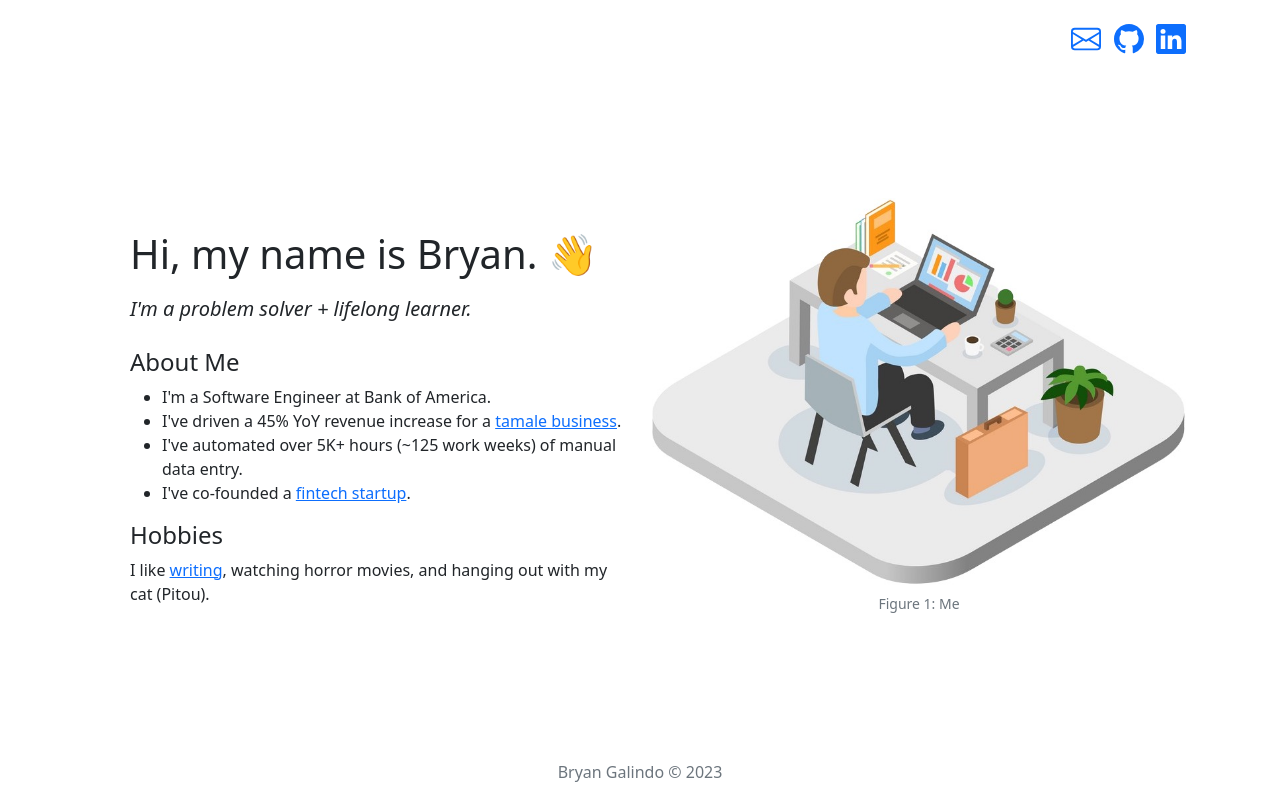
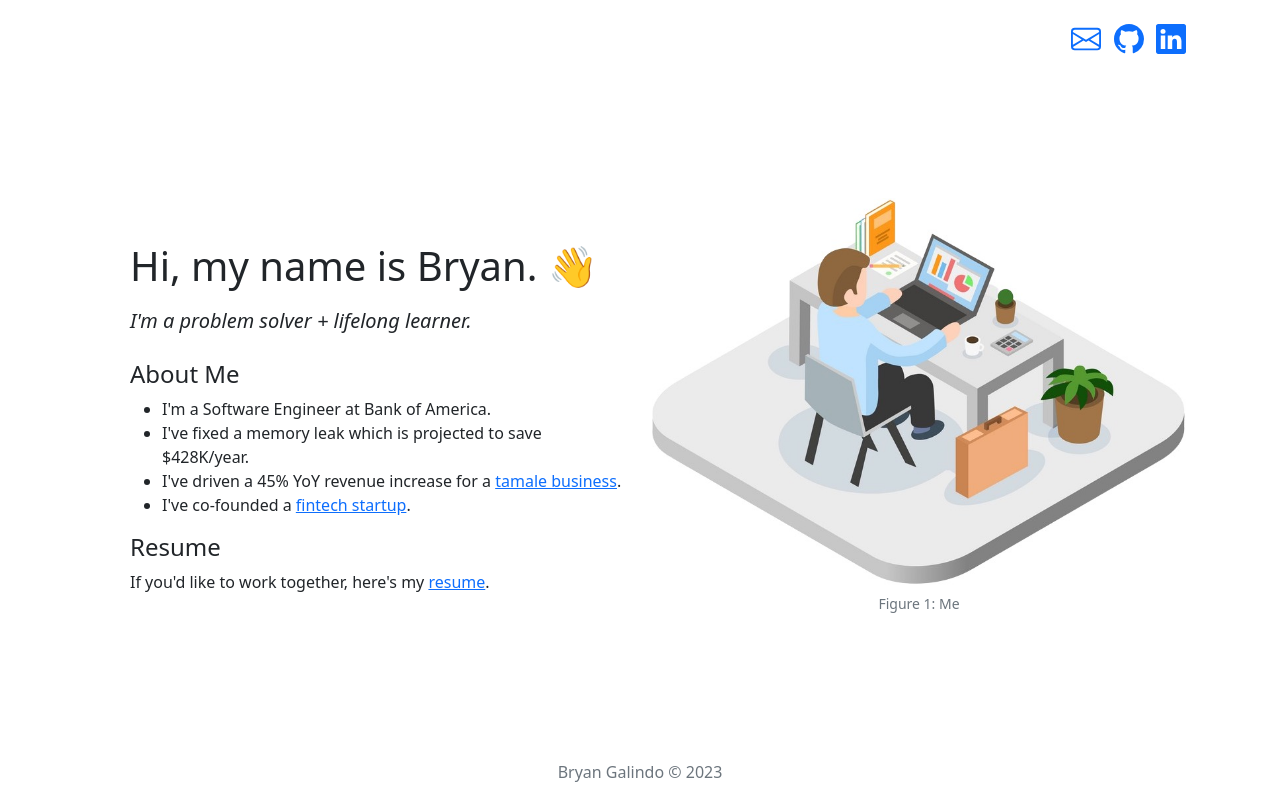
Before and after one commit to bryangalindo/bryan_galindo, a Flask app: page / in a window 1280 px wide. Run offline with Flask 2, Linux system fonts and the light colour scheme; some libraries are stand-ins or nearby versions.

Commit message:
update about me and add resume link

```diff
--- a/webapp/templates/home.html
+++ b/webapp/templates/home.html
@@ -79,14 +79,14 @@
                     <h4>About Me</h4>
                     <ul>
                         <li>I'm a Software Engineer at Bank of America.</li>
+                        <li>I've fixed a memory leak which is projected to save $428K/year. </li>
                         <li>I've driven a 45% YoY revenue increase for a <a href="https://tamalemkt.com" target="_blank" rel="noopener noreferrer">tamale business</a>.</li>
-                        <li>I've automated over 5K+ hours (~125 work weeks) of manual data entry.</li>
                         <li>I've co-founded a <a href="https://www.linkedin.com/company/ori-technologies" target="_blank" rel="noopener noreferrer">fintech startup</a>.</li>
                     </ul>
                 </section>
-                <section id="hobbies">
-                    <h4>Hobbies</h4>
-                    <p>I like <a href="https://medium.com/@bryangalindo" target="_blank" rel="noopener noreferrer">writing</a>, watching horror movies, and hanging out with my cat (Pitou).</p>
+                <section id="resume">
+                    <h4>Resume</h4>
+                    <p>If you'd like to work together, here's my <a href="/resume" target="_blank" rel="noopener noreferrer">resume</a>.</p>
                 </section>
             </div>
         </div>
```
Also changed, not shown: tests/unit/webapp/test_app.py (+1 -1 lines).
